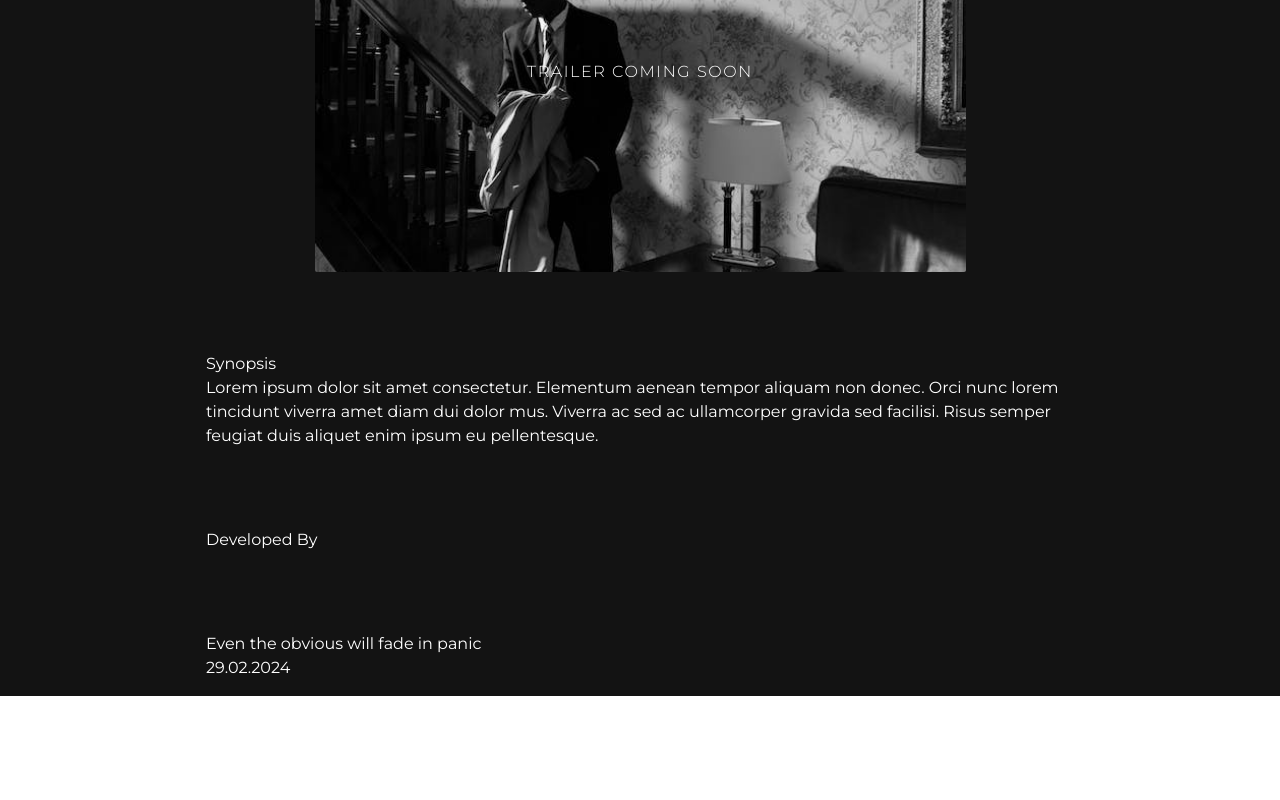
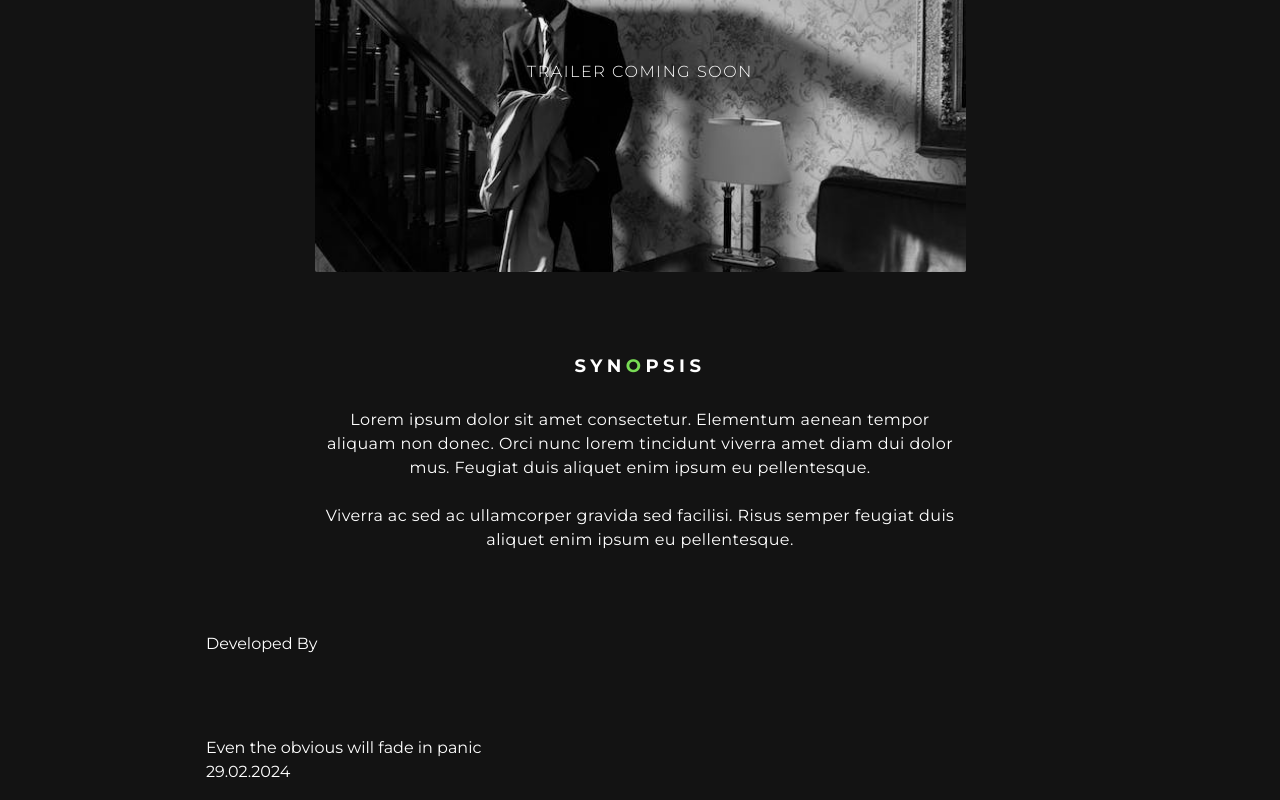
Before and after one commit to ParamBirje/parable-rhythm-site, a React (Vite) app: page / in a window 1280 px wide. Shown: the part 589-1389 px from the top of the page. Before the commit the page ends 1285 px from the top, so only its background shows below. Built offline with nearby package versions, Linux system fonts and the light colour scheme.

Commit message:
Styled synopsis section

```diff
--- a/src/App.tsx
+++ b/src/App.tsx
@@ -42,16 +42,22 @@ function App() {
         </section>
 
         {/* Synopsis */}
-        <section id="synopsis">
-          <h3>
-            Syn<span>o</span>psis
+        <section id="synopsis" className="flex flex-col gap-7 text-center">
+          <h3 className="font-bold tracking-[0.25em] uppercase text-lg">
+            Syn<span className="text-secondary">o</span>psis
           </h3>
-          <p>
-            Lorem ipsum dolor sit amet consectetur. Elementum aenean tempor
-            aliquam non donec. Orci nunc lorem tincidunt viverra amet diam dui
-            dolor mus. Viverra ac sed ac ullamcorper gravida sed facilisi. Risus
-            semper feugiat duis aliquet enim ipsum eu pellentesque.
-          </p>
+          <div className="w-3/4 mx-auto tracking-wide">
+            <p>
+              Lorem ipsum dolor sit amet consectetur. Elementum aenean tempor
+              aliquam non donec. Orci nunc lorem tincidunt viverra amet diam dui
+              dolor mus. Feugiat duis aliquet enim ipsum eu pellentesque.
+            </p>
+            <br />
+            <p>
+              Viverra ac sed ac ullamcorper gravida sed facilisi. Risus semper
+              feugiat duis aliquet enim ipsum eu pellentesque.
+            </p>
+          </div>
         </section>
 
         {/* Developed By */}
```
